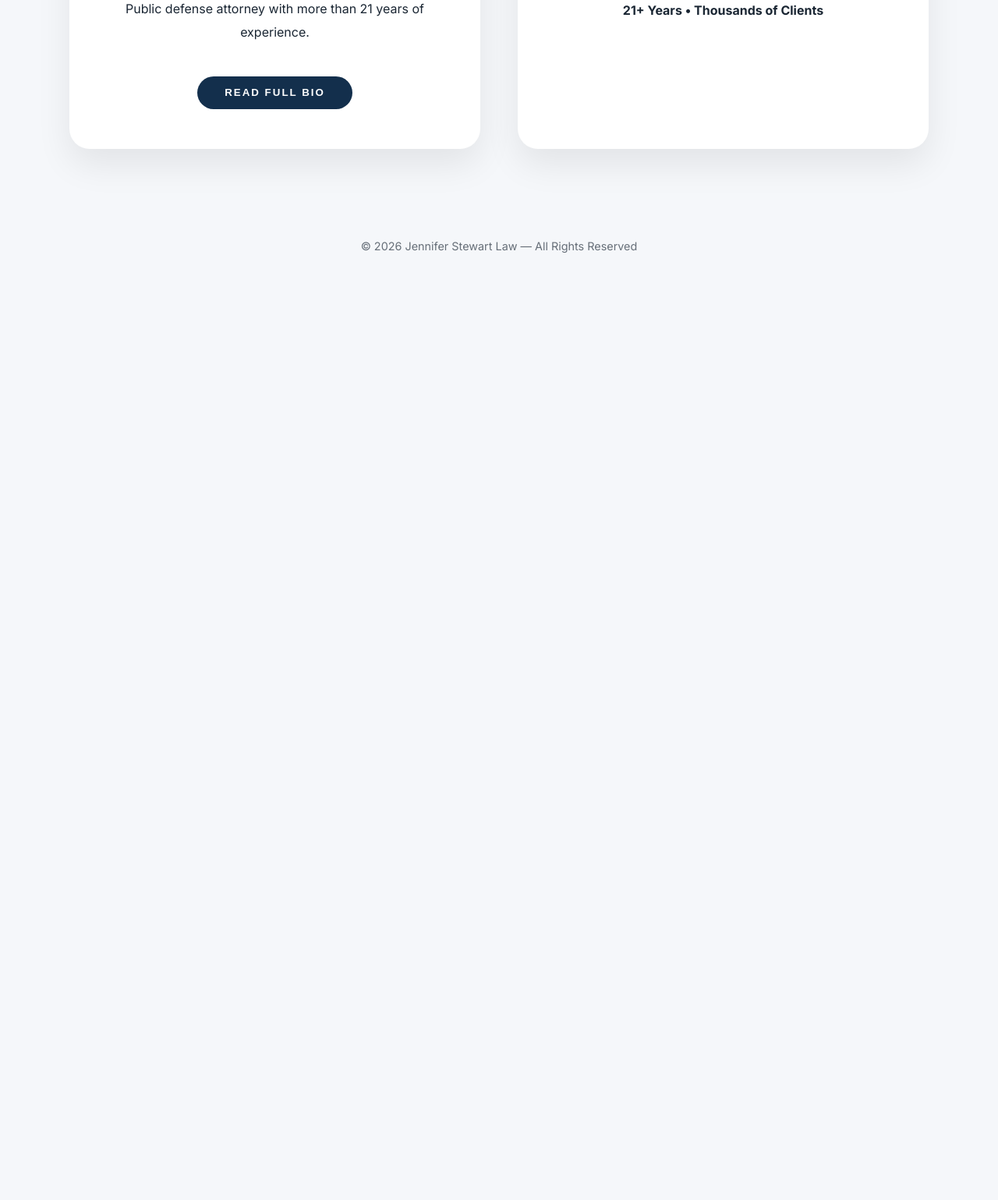
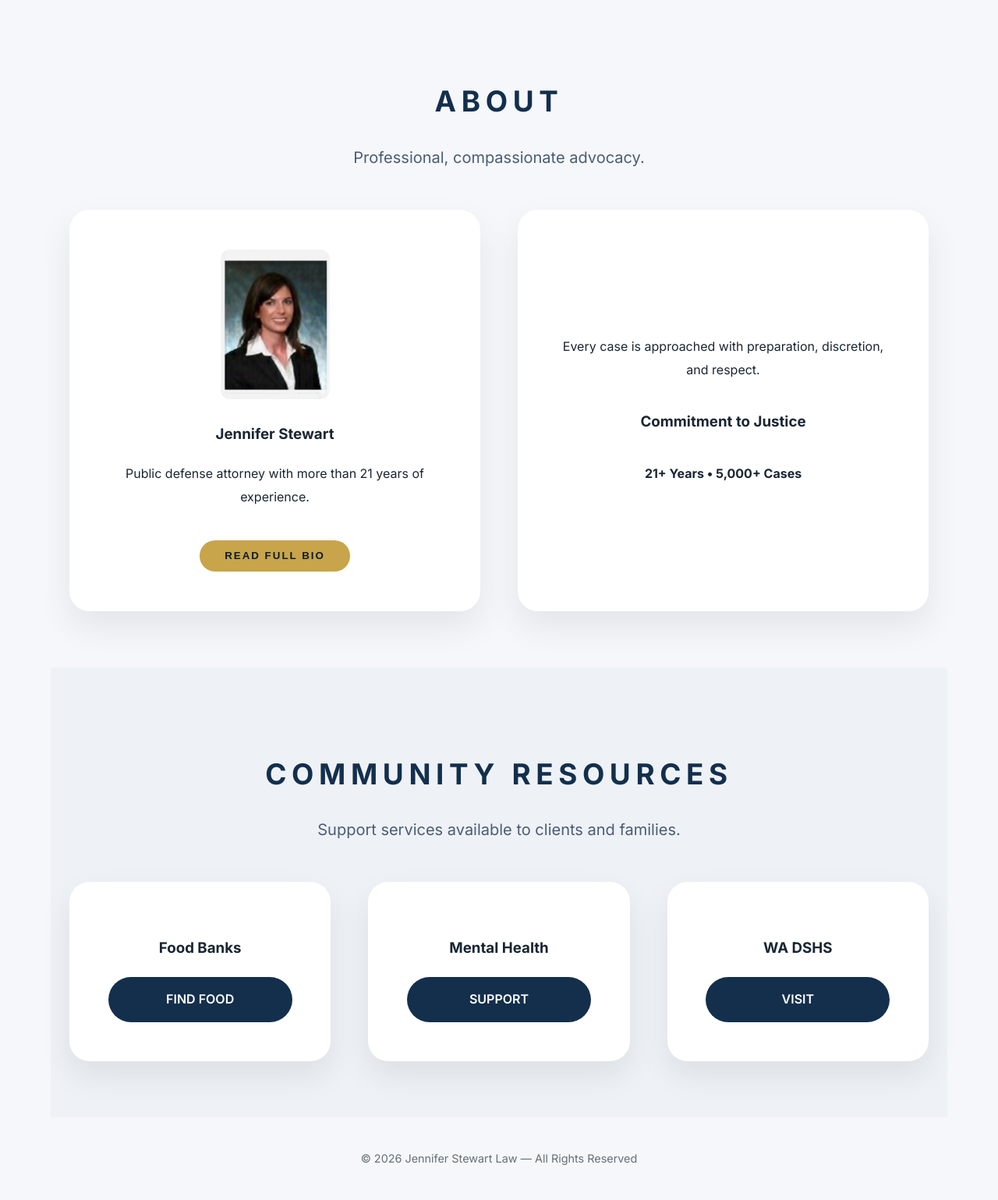
Before and after one commit to emailbottles-boop/jennifer-law-draft, a plain HTML site: page index.html in a window 1280 px wide. Shown: the part 1019-2558 px from the top of the page at 78% size. Before the commit the page ends 1389 px from the top, so only its background shows below. Drawn offline with Linux system fonts and the light colour scheme.

Commit message:
Update index.html

```diff
--- a/index.html
+++ b/index.html
@@ -163,30 +163,30 @@ section h2{
 
 .about-summary{text-align:center}
 
+/* 🔧 PHOTO FIX — NO BORDER, NO SHADOW */
 .about-photo img{
   width:140px;
+  height:auto;
   border-radius:12px;
-  box-shadow:0 10px 30px rgba(0,0,0,.15);
+  border:none;
+  box-shadow:none;
 }
 
-/* 🔒 BUTTON – cannot disappear */
-.bio-btn{
-  margin-top:1.6rem;
-  background:var(--navy);
-  color:white;
+/* BUTTON */
+.read-more-btn{
+  margin-top:1.5rem;
+  padding:.8rem 2rem;
   border:none;
-  padding:.85rem 2.2rem;
   border-radius:999px;
+  background:var(--gold);
+  color:var(--navy-dark);
   font-weight:600;
   letter-spacing:.15em;
   cursor:pointer;
-  transition:transform .2s ease, background .2s ease;
+  transition:transform .2s ease;
 }
 
-.bio-btn:hover{
-  transform:scale(1.05);
-  background:var(--navy-dark);
-}
+.read-more-btn:hover{transform:scale(1.05)}
 
 .about-card.centered{
   display:flex;
@@ -198,7 +198,7 @@ section h2{
 /* ===== FULL BIO ===== */
 .full-bio{
   display:none;
-  margin-top:3.5rem;
+  margin-top:3rem;
   padding-top:3rem;
   border-top:2px solid #e0e0e0;
 }
@@ -212,6 +212,38 @@ section h2{
   box-shadow:0 20px 45px rgba(0,0,0,.08);
   color:var(--soft);
 }
+
+/* ===== RESOURCES ===== */
+#resources{background:#eef2f7}
+
+.resources-grid{
+  display:grid;
+  grid-template-columns:repeat(auto-fit,minmax(260px,1fr));
+  gap:3rem;
+}
+
+.resource-card{
+  background:white;
+  padding:3.1rem;
+  border-radius:26px;
+  text-align:center;
+  box-shadow:0 18px 40px rgba(0,0,0,.08);
+  display:flex;
+  flex-direction:column;
+}
+
+.resource-card a{
+  margin-top:auto;
+  padding:.9rem 2.4rem;
+  border-radius:999px;
+  background:var(--navy);
+  color:white;
+  text-decoration:none;
+  font-weight:600;
+  transition:transform .2s ease;
+}
+
+.resource-card a:hover{transform:scale(1.05)}
 
 /* ===== CONTACT ===== */
 .contact-box{
@@ -238,6 +270,17 @@ footer{
   <div class="motto">Public Defense You Can Trust</div>
 </header>
 
+<section id="practices">
+  <h2>PRACTICES</h2>
+  <p class="section-sub">Focused, ethical legal representation.</p>
+
+  <div class="practice-grid">
+    <div class="practice-card"><h3>Criminal Defense</h3><p>Misdemeanor and felony representation.</p></div>
+    <div class="practice-card"><h3>Public Defense</h3><p>Protecting constitutional rights.</p></div>
+    <div class="practice-card"><h3>Legal Consultation</h3><p>Clear guidance and case evaluation.</p></div>
+  </div>
+</section>
+
 <section id="about">
   <h2>ABOUT</h2>
   <p class="section-sub">Professional, compassionate advocacy.</p>
@@ -249,26 +292,33 @@ footer{
       </div>
       <h3>Jennifer Stewart</h3>
       <p>Public defense attorney with more than 21 years of experience.</p>
-      <button class="bio-btn" onclick="toggleBio()">READ FULL BIO</button>
+      <button class="read-more-btn" onclick="toggleBio()">READ FULL BIO</button>
     </div>
 
     <div class="about-card centered">
       <p>Every case is approached with preparation, discretion, and respect.</p>
       <h3>Commitment to Justice</h3>
-      <p><strong>21+ Years • Thousands of Clients</strong></p>
+      <p><strong>21+ Years • 5,000+ Cases</strong></p>
     </div>
   </div>
 
   <div id="fullBio" class="full-bio">
     <div class="bio-card">
-      <p>Jennifer Stewart was born in Puyallup, Washington, and spent much of her early life in Thurston and Lewis Counties. As a single mother in the early 1990s, she began her academic journey at Centralia Community College, later attending Yakima Community College, and ultimately earning her Associate of Arts degree from Centralia.</p>
+      <p>Jennifer Stewart was born in Puyallup, Washington, and spent much of her early life in Thurston and Lewis Counties. As a single mother in the early 1990s, she began her academic journey at Centralia Community College and ultimately earned her Associate of Arts degree.</p>
+      <p>She later attended the University of Washington, earning a Bachelor of Science degree in Speech and Hearing Sciences while working as a law clerk. Jennifer pursued licensure through the Washington State Bar Association’s Rule Six Law Clerk Program and served as a Rule Nine Legal Intern in multiple jurisdictions.</p>
+      <p>After passing the Washington State Bar Exam on her first attempt in 2006, she was admitted as an attorney in 2007. Since then, she has represented thousands of clients across Washington State and is recognized as a tenacious, highly prepared, and fearless trial advocate.</p>
+    </div>
+  </div>
+</section>
 
-      <p>In 1996, she relocated to the Seattle area and was admitted to the University of Washington. While attending UW, Jennifer worked as a law clerk at Stewart Beall &amp; MacNichols P.S. and earned her Bachelor of Science degree in Speech and Hearing Sciences in 2000.</p>
+<section id="resources">
+  <h2>COMMUNITY RESOURCES</h2>
+  <p class="section-sub">Support services available to clients and families.</p>
 
-      <p>Jennifer pursued licensure through the Washington State Bar Association’s Rule Six Law Clerk Program. During this time, she was authorized to practice as a Rule Nine Legal Intern and served as a public defender in several Washington jurisdictions, successfully trying four of five criminal jury trials before taking the bar exam.</p>
-
-      <p>She passed the Washington State Bar Exam on her first attempt in 2006 and was admitted as an attorney in early 2007. Since then, Jennifer has earned a reputation as a tenacious, highly prepared advocate with extensive trial experience across Municipal, District, and Superior Courts throughout Washington State.</p>
-    </div>
+  <div class="resources-grid">
+    <div class="resource-card"><h3>Food Banks</h3><a href="https://www.feedingamerica.org" target="_blank">FIND FOOD</a></div>
+    <div class="resource-card"><h3>Mental Health</h3><a href="https://www.opencounseling.com" target="_blank">SUPPORT</a></div>
+    <div class="resource-card"><h3>WA DSHS</h3><a href="https://www.dshs.wa.gov" target="_blank">VISIT</a></div>
   </div>
 </section>
 
```
